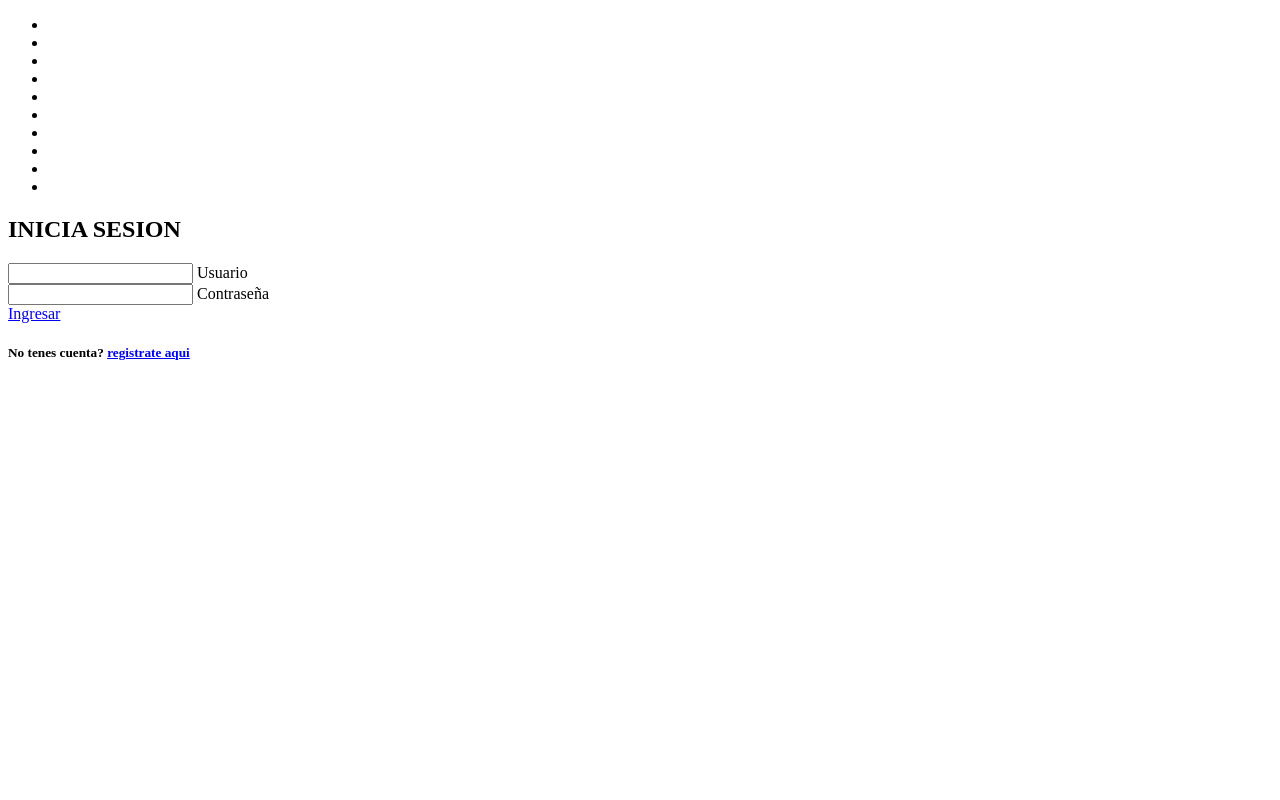
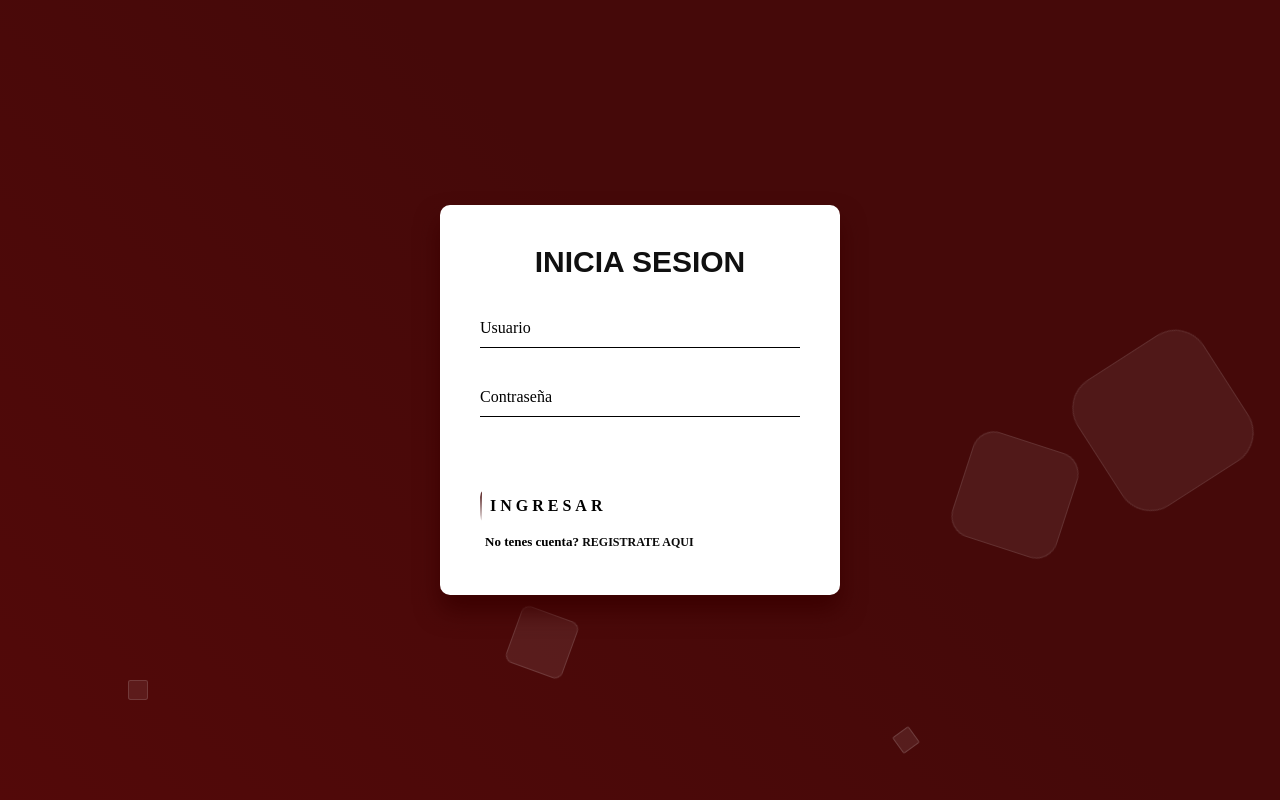
Before and after one commit to lukguirinn/Trabajos, a plain HTML site: page Taller/login.html in a window 1280 px wide. Drawn offline with Linux system fonts and the light colour scheme; files that its build step writes are made by us from their sources; the site is published under a folder, as on GitHub Pages, so addresses that start at the root find nothing; a web font is replaced by a local one.

Commit message:
rutas arregladas

```diff
--- a/Taller/login.html
+++ b/Taller/login.html
@@ -5,7 +5,7 @@
     <meta http-equiv="X-UA-Compatible" content="IE=edge" />
     <meta name="viewport" content="width=device-width, initial-scale=1.0" />
     <!-- CSS   -->
-    <link rel="stylesheet" href="/Taller/css/login.css" />
+    <link rel="stylesheet" href="login.css" />
     <!-- ICONOS -->
     <link
       rel="stylesheet"
```
